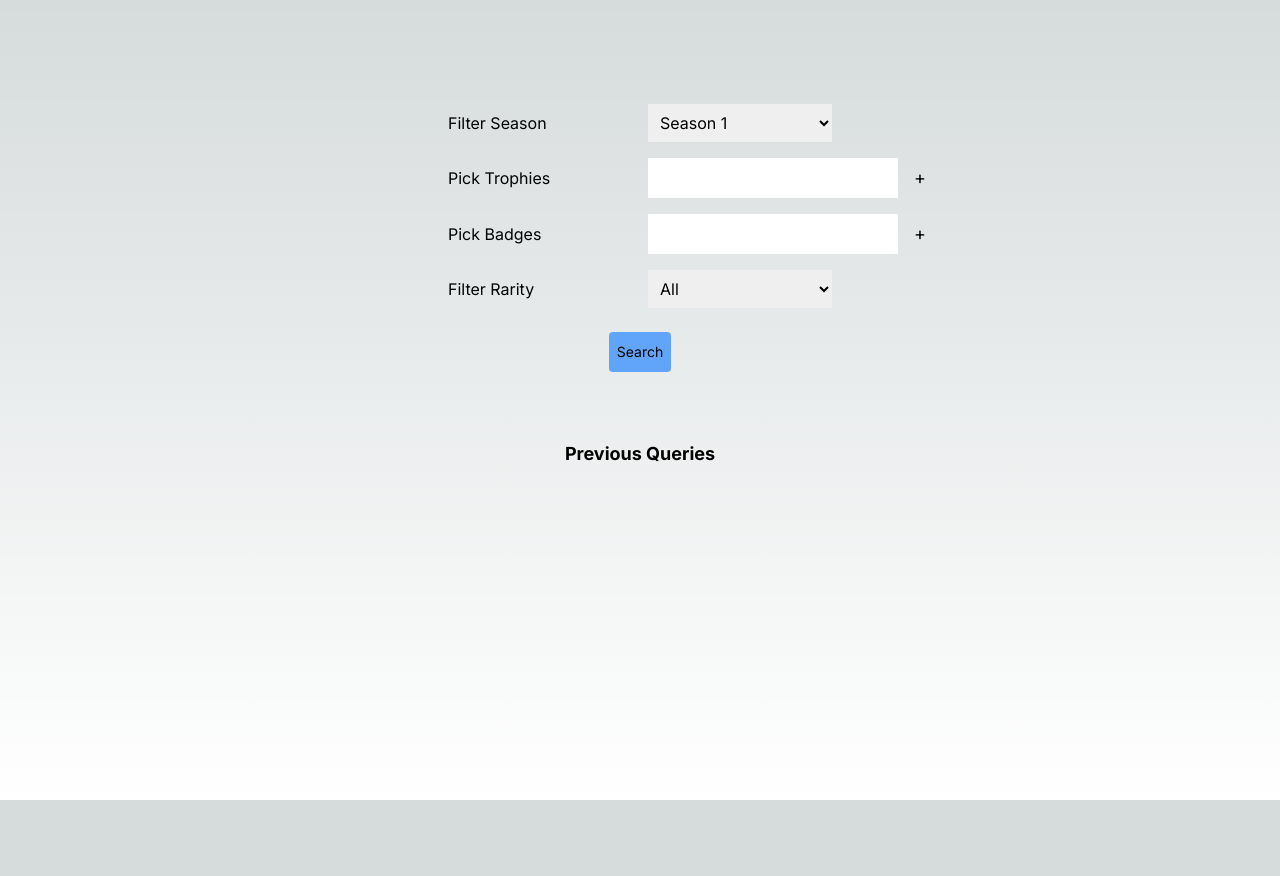
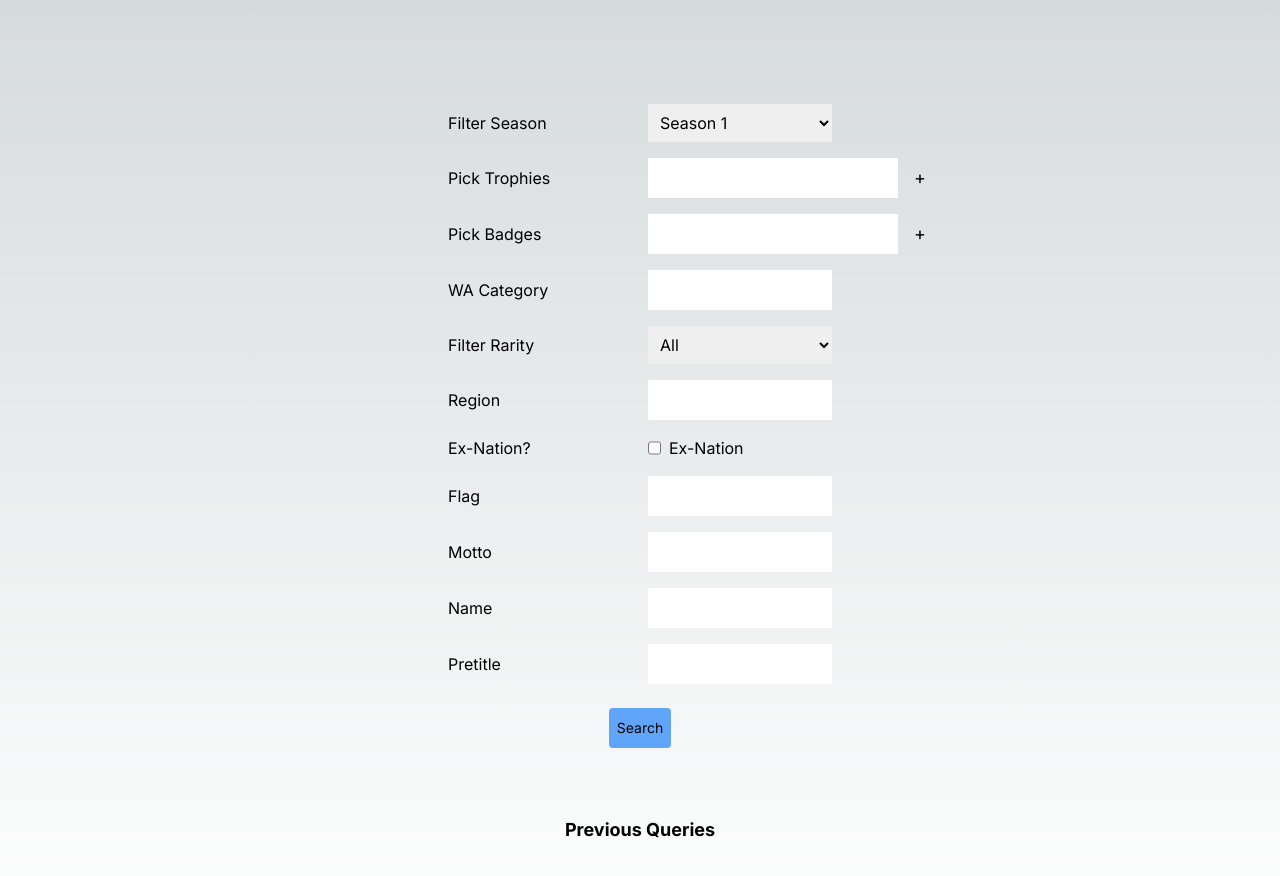
Before and after one commit to wesngu28/sideroca, a Next.js app: page / in a window 1280 px wide. Shown: the top 876 px of the page. Before the commit the page ends 800 px from the top, so only its background shows below. Built offline with nearby package versions, Linux system fonts and the light colour scheme.

Commit message:
feat: free inputs (flags, mottos, etc)

```diff
--- a/app/(components)/Input.tsx
+++ b/app/(components)/Input.tsx
@@ -63,3 +63,25 @@ export function MultipleInput({ categories, suggestions }: Props) {
         </div>
     );
 }
+
+export function Input({ categories, suggestions }: Props) {
+    const [value, setValue] = useState("");
+    return (
+        <>
+            <input
+                className="p-2 text-black"
+                onChange={(e) => setValue(e.target.value)}
+                autoComplete="off"
+                type="text"
+                value={value}
+                list={suggestions}
+                name={suggestions}
+            />
+            <datalist id={suggestions}>
+                {categories && categories.map((category, index) => (
+                    <option key={index} value={category} />
+                ))}
+            </datalist>
+        </>
+    );
+}
--- a/app/categories.ts
+++ b/app/categories.ts
@@ -111,3 +111,315 @@ export const trophies = [
     'Site Supporter',
     'WA'
 ]
+
+export const governments = [
+  'Anarchy',
+  'Authoritarian Democracy',
+  'Benevolent Dictatorship',
+  'Capitalist Paradise',
+  'Capitalizt',
+  'Civil Rights Lovefest',
+  'Compulsory Consumerist State',
+  'Conservative Democracy',
+  'Corporate Bordello',
+  'Corporate Police State',
+  'Corrupt Dictatorship',
+  'Democratic Socialists',
+  'Father Knows Best State',
+  'Free-Market Paradise',
+  'Inoffensive Centrist Democracy',
+  'Iron Fist Consumerists',
+  'Iron Fist Socialists',
+  'Left-Leaning College State',
+  'Left-wing Utopia',
+  'Liberal Democratic Socialists',
+  'Libertarian Police State',
+  'Moralistic Democracy',
+  'New York Times Democracy',
+  'Psychotic Dictatorship',
+  'Right-wing Utopia',
+  'Scandinavian Liberal Paradise',
+  'Tyranny by Majority'
+]
+
+export const flags = [
+  "Afghanistan",
+  "Albania",
+  "Alderney",
+  "Algeria",
+  "American_Samoa",
+  "Andalusia",
+  "Andorra",
+  "Angola",
+  "Anguilla",
+  "Antigua_and_Barbuda",
+  "Aragon",
+  "Argentina",
+  "Armenia",
+  "Aruba",
+  "Asturias",
+  "Austral_Islands",
+  "Australia",
+  "Austria",
+  "Azerbaijan",
+  "Azores",
+  "Bahamas",
+  "Bahrain",
+  "Balearic_Islands",
+  "Bangladesh",
+  "Barbados",
+  "Basque_Country",
+  "Belarus",
+  "Belgium",
+  "Belize",
+  "Benin",
+  "Bermuda",
+  "Bhutan",
+  "Bolivia",
+  "Bonaire",
+  "Bosnia_and_Herzegovina",
+  "Botswana",
+  "Brazil",
+  "British_Antarctic_Territory",
+  "British_Indian_Ocean_Territory",
+  "British_Virgin_Islands",
+  "Brunei",
+  "Bulgaria",
+  "Burkina_Faso",
+  "Burundi",
+  "Cambodia",
+  "Cameroon",
+  "Canada",
+  "Canary_Islands",
+  "Cantabria",
+  "Cape_Verde",
+  "Castile_and_Leon",
+  "Castilla-La_Mancha",
+  "Catalonia",
+  "Cayman_Islands",
+  "Central_African_Republic",
+  "Ceuta",
+  "Chad",
+  "Chile",
+  "China",
+  "Christmas_Island",
+  "Chuuk",
+  "Cocos_Islands",
+  "Colombia",
+  "Comoros",
+  "Cook_Islands",
+  "Costa_Rica",
+  "Cote_d'Ivoire",
+  "Croatia",
+  "Cuba",
+  "Curacao",
+  "Cyprus",
+  "Czech_Republic",
+  "Default",
+  "Democratic_Republic_of_the_Congo",
+  "Denmark",
+  "Djibouti",
+  "Dominica",
+  "Dominican_Republic",
+  "East_Timor",
+  "Ecuador",
+  "Egypt",
+  "El_Salvador",
+  "England",
+  "Equatorial_Guinea",
+  "Eritrea",
+  "Estonia",
+  "Ethiopia",
+  "Europe",
+  "Extremadura",
+  "Falkland_Islands",
+  "Faroe_Islands",
+  "Federated_States_of_Micronesia",
+  "Fiji",
+  "Finland",
+  "France",
+  "French_Polynesia",
+  "Gabon",
+  "Galicia",
+  "Gambia",
+  "Gambier_Islands",
+  "Georgia",
+  "Germany",
+  "Ghana",
+  "Gibraltar",
+  "Greece",
+  "Greenland",
+  "Grenada",
+  "Guam",
+  "Guatemala",
+  "Guernsey",
+  "Guinea-Bissau",
+  "Guinea",
+  "Guyana",
+  "Haiti",
+  "Herm",
+  "Honduras",
+  "Hong_Kong",
+  "Hungary",
+  "Iceland",
+  "India",
+  "Indonesia",
+  "Iran",
+  "Iraq",
+  "Ireland",
+  "Isle_of_Man",
+  "Israel",
+  "Italy",
+  "Jamaica",
+  "Japan",
+  "Jersey",
+  "Jordan",
+  "Kazakhstan",
+  "Kenya",
+  "Kiribati",
+  "Kosovo",
+  "Kuwait",
+  "Kyrgyzstan",
+  "La_Rioja",
+  "Laos",
+  "Latvia",
+  "Lebanon",
+  "Lesotho",
+  "Liberia",
+  "Libya",
+  "Liechtenstein",
+  "Lithuania",
+  "Luxembourg",
+  "Macau",
+  "Macedonia",
+  "Madagascar",
+  "Madeira",
+  "Madrid",
+  "Malawi",
+  "Malaysia",
+  "Maldives",
+  "Mali",
+  "Malta",
+  "Marquesas_Islands",
+  "Marshall_Islands",
+  "Mauritania",
+  "Mauritius",
+  "Melilla",
+  "Mexico",
+  "Moldova",
+  "Monaco",
+  "Mongolia",
+  "Montenegro",
+  "Montserrat",
+  "Morocco",
+  "Mozambique",
+  "Murcia",
+  "Myanmar",
+  "Namibia",
+  "Nauru",
+  "Navarre",
+  "Nepal",
+  "Netherlands",
+  "New_Caledonia",
+  "New_Zealand",
+  "Nicaragua",
+  "Niger",
+  "Nigeria",
+  "Niue",
+  "Norfolk_Island",
+  "North_Korea",
+  "Northern_Mariana_Islands",
+  "Norway",
+  "Oman",
+  "Pakistan",
+  "Palau",
+  "Palestine",
+  "Panama",
+  "Papua_New_Guinea",
+  "Paraguay",
+  "People's_Republic_of_China",
+  "Peru",
+  "Philippines",
+  "Pitcairn_Islands",
+  "Poland",
+  "Portugal",
+  "Puerto_Rico",
+  "Qatar",
+  "Rapa_Nui",
+  "Republic_of_China",
+  "Republic_of_the_Congo",
+  "Romania",
+  "Russia",
+  "Rwanda",
+  "Saba",
+  "Saint-Pierre_and_Miquelon",
+  "Saint_Helena",
+  "Saint_Kitts_and_Nevis",
+  "Saint_Lucia",
+  "Saint_Vincent_and_the_Grenadines",
+  "Samoa",
+  "San_Marino",
+  "Sao_Tome_and_Principe",
+  "Sark",
+  "Saudi_Arabia",
+  "Scotland",
+  "Sealand",
+  "Senegal",
+  "Serbia",
+  "Seychelles",
+  "Sierra_Leone",
+  "Singapore",
+  "Sint_Eustatius",
+  "Sint_Maarten",
+  "Slovakia",
+  "Slovenia",
+  "Solomon_Islands",
+  "Somalia",
+  "South_Africa",
+  "South_Korea",
+  "South_Sudan",
+  "Sovereign_Military_Order_of_Malta",
+  "Spain",
+  "Sri_Lanka",
+  "Sudan",
+  "Suriname",
+  "Swaziland",
+  "Sweden",
+  "Switzerland",
+  "Syria",
+  "Tajikistan",
+  "Tanzania",
+  "Thailand",
+  "Tibet",
+  "Togo",
+  "Tokelau",
+  "Tonga",
+  "Trinidad_and_Tobago",
+  "Tristan_da_Cunha",
+  "Tuamotu_Archipelago",
+  "Tunisia",
+  "Turkey",
+  "Turkmenistan",
+  "Turks_and_Caicos_Islands",
+  "Tuvalu",
+  "Uganda",
+  "Ukraine",
+  "United_Arab_Emirates",
+  "United_Kingdom",
+  "United_States_Virgin_Islands",
+  "United_States_of_America",
+  "Uruguay",
+  "Uzbekistan",
+  "Valencian_Community",
+  "Vanuatu",
+  "Vatican_City",
+  "Venezuela",
+  "Vietnam",
+  "Wales",
+  "West_Papua",
+  "Yap",
+  "Yemen",
+  "Zambia",
+  "Zanzibar",
+  "Zimbabwe",
+];
--- a/app/page.tsx
+++ b/app/page.tsx
@@ -1,7 +1,7 @@
 "use client"
 import { useEffect, useState } from 'react'
-import { MultipleInput } from './(components)/Input'
-import { badges, trophies } from './categories'
+import { MultipleInput, Input } from './(components)/Input'
+import { badges, flags, governments, trophies } from './categories'
 
 export default function Home() {
 
@@ -104,6 +104,10 @@ export default function Home() {
                 <MultipleInput categories={badges} suggestions='badges' />
               </div>
               <div className='grid grid-cols-2 m-2 w-96 gap-4 items-center'>
+                <p>WA Category</p>
+                <Input categories={governments} suggestions='governments' />
+              </div>
+              <div className='grid grid-cols-2 m-2 w-96 gap-4 items-center'>
                 <p>Filter Rarity</p>
                 <select name="rarity" className='text-black p-2'>
                   <option value={""}>All</option>
@@ -114,6 +118,33 @@ export default function Home() {
                   <option value={"epic"}>Epic</option>
                   <option value={"legendary"}>Legendary</option>
                 </select>
+              </div>
+              <div className='grid grid-cols-2 m-2 w-96 gap-4 items-center'>
+                <p>Region</p>
+                <Input suggestions='region' />
+              </div>
+              <div className='grid grid-cols-2 m-2 w-96 gap-4 items-center'>
+                <p>Ex-Nation?</p>
+                <div className='flex gap-2'>
+                  <input type="checkbox" id="exnation" name="exnation" />
+                  <label htmlFor="exnation">Ex-Nation</label>
+                </div>
+              </div>
+              <div className='grid grid-cols-2 m-2 w-96 gap-4 items-center'>
+                <p>Flag</p>
+                <Input categories={flags} suggestions='flag' />
+              </div>
+              <div className='grid grid-cols-2 m-2 w-96 gap-4 items-center'>
+                <p>Motto</p>
+                <Input suggestions='motto' />
+              </div>
+              <div className='grid grid-cols-2 m-2 w-96 gap-4 items-center'>
+                <p>Name</p>
+                <Input suggestions='name' />
+              </div>
+              <div className='grid grid-cols-2 m-2 w-96 gap-4 items-center'>
+                <p>Pretitle</p>
+                <Input suggestions='pretitle' />
               </div>
               <button className="w-max mt-4 h-10 mb-1 text-sm transition border-0 rounded appearance-none bg-blue-400 p-2 hover:bg-opacity-50" type='submit'>Search</button>
             </form>
```
